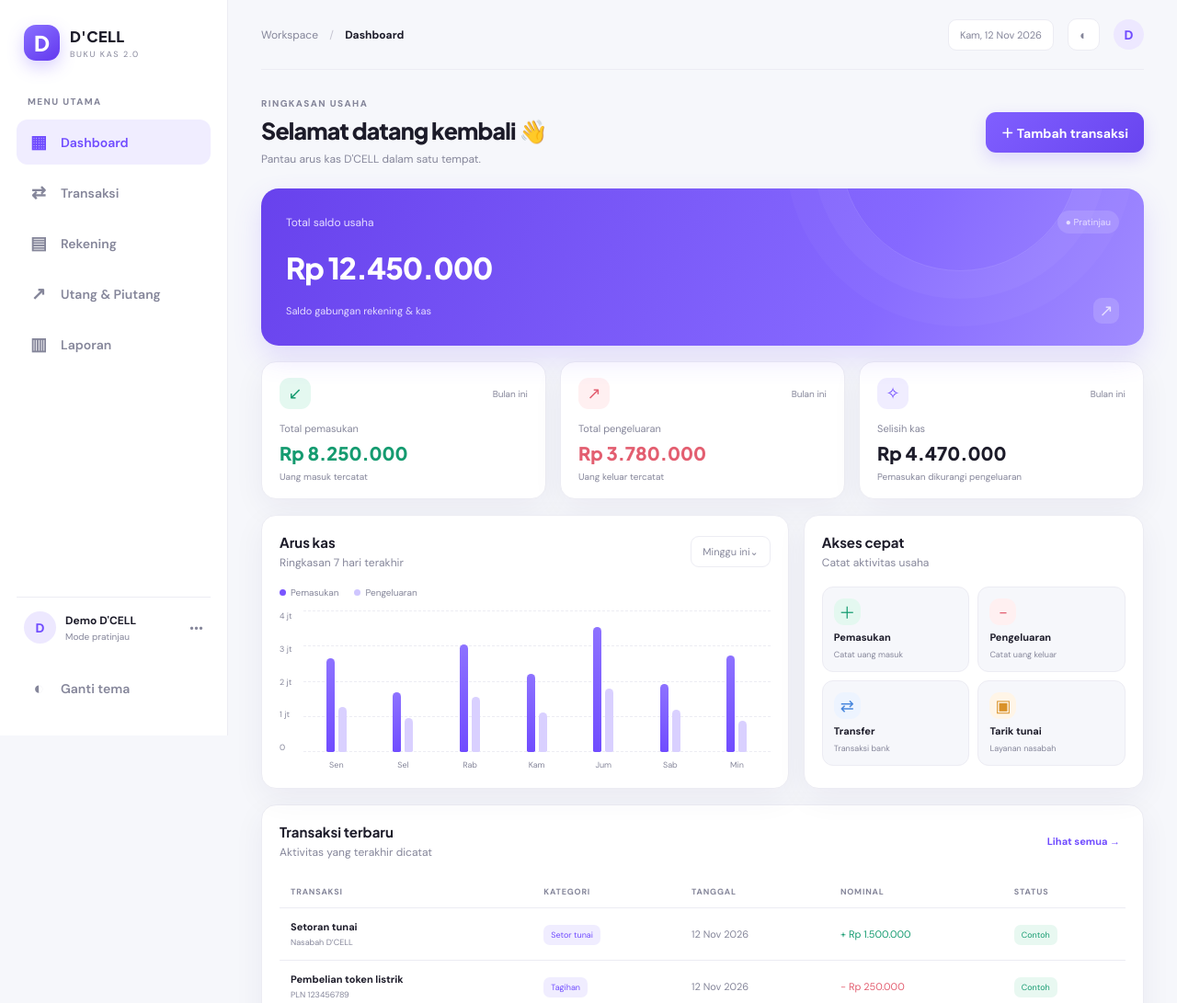
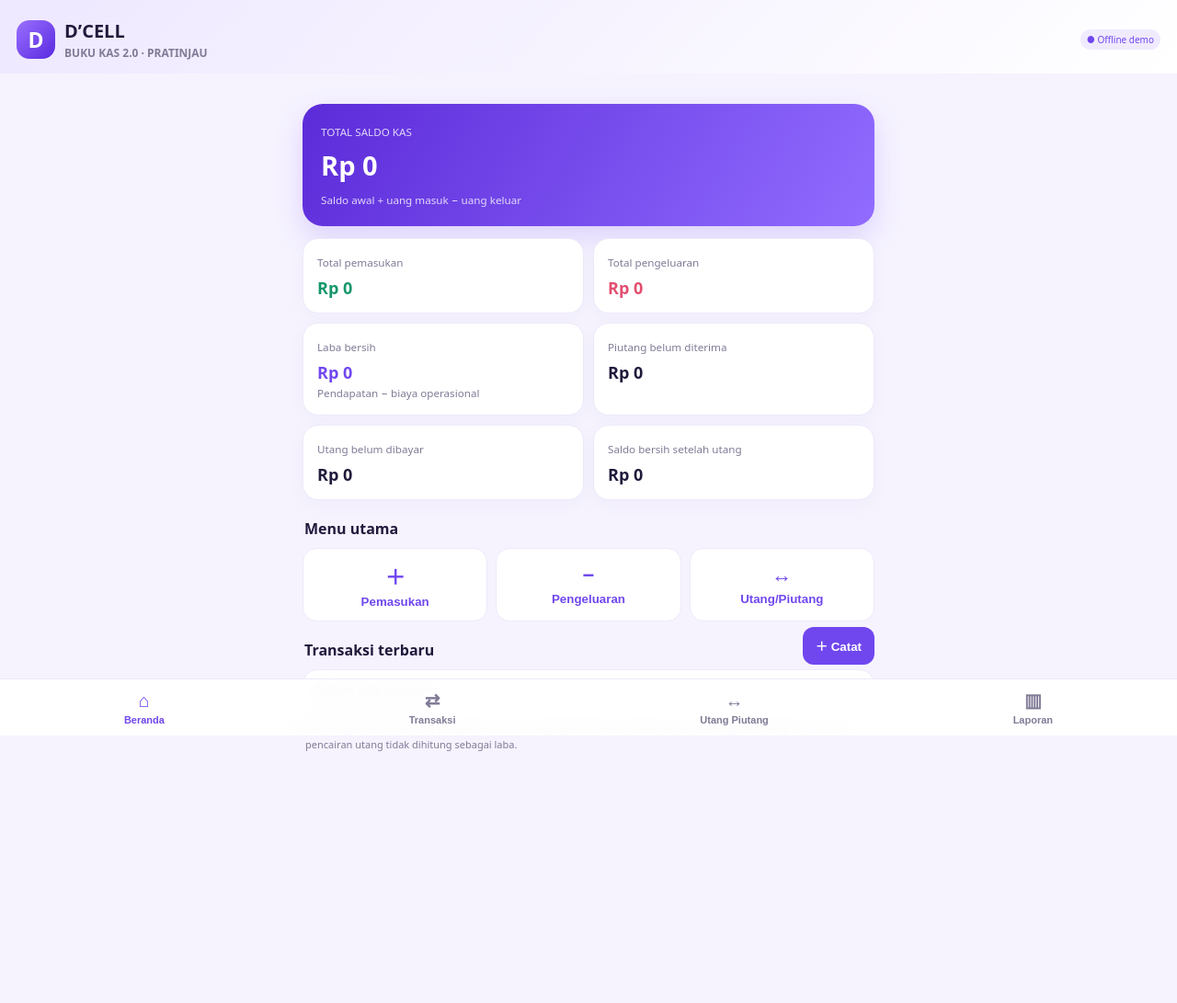
Before and after one commit to kobayashirindou46-netizen/Kas-chatgpt, a plain HTML site: page index.html in a window 1280 px wide. Shown: the top 1091 px of the page at 92% size. After the commit the page ends 928 px from the top, so only its background shows below. Drawn offline with Linux system fonts and the light colour scheme.

Commit message:
Add files via upload

```diff
--- a/index.html
+++ b/index.html
@@ -1,87 +1,84 @@
 <!doctype html>
 <html lang="id">
 <head>
-  <meta charset="utf-8">
-  <meta name="viewport" content="width=device-width,initial-scale=1,viewport-fit=cover">
-  <meta name="theme-color" content="#6d4aff">
-  <title>D'CELL — Buku Kas 2.0</title>
-  <link rel="stylesheet" href="styles.css">
-</head>
+<meta charset="utf-8"><meta name="viewport" content="width=device-width,initial-scale=1,viewport-fit=cover">
+<meta name="theme-color" content="#6f45ee"><title>D'CELL Buku Kas 2.0</title>
+<style>
+:root{--bg:#f6f3ff;--card:#fff;--ink:#211a3b;--muted:#817b96;--purple:#7047ee;--line:#eee9fa;--green:#15966b;--red:#e34e70}
+*{box-sizing:border-box}body{margin:0;background:var(--bg);color:var(--ink);font:14px system-ui,-apple-system,Segoe UI,sans-serif}
+header{padding:20px 18px 14px;background:linear-gradient(135deg,#eee8ff,#fff);display:flex;justify-content:space-between;align-items:center}
+.brand{display:flex;align-items:center;gap:10px;font-weight:850;font-size:20px}.logo{width:42px;height:42px;border-radius:14px;background:linear-gradient(135deg,#9a70ff,#5829df);display:grid;place-items:center;color:white;font-size:23px}
+main{max-width:650px;margin:auto;padding:14px 14px 100px}.sub{color:var(--muted);font-size:12px;margin-top:2px}.balance{background:linear-gradient(120deg,#5c2bd9,#916cff);color:white;border-radius:22px;padding:20px;margin:8px 0 13px;box-shadow:0 12px 30px #7047ee30}.balance small{opacity:.8}.balance strong{display:block;font-size:29px;margin:8px 0}.stats{display:grid;grid-template-columns:repeat(2,1fr);gap:10px}.card{background:var(--card);border:1px solid var(--line);border-radius:17px;padding:15px;box-shadow:0 5px 20px #33205b08}.card small{color:var(--muted)}.card strong{display:block;font-size:18px;margin-top:7px}.green{color:var(--green)}.red{color:var(--red)}.purple{color:var(--purple)}
+h2{font-size:16px;margin:20px 2px 10px}.menus{display:grid;grid-template-columns:repeat(3,1fr);gap:9px}.menu{border:1px solid var(--line);background:white;border-radius:15px;padding:13px 5px;text-align:center;color:var(--purple);font-weight:700}.menu span{display:block;font-size:22px;margin-bottom:5px}.section-head{display:flex;justify-content:space-between;align-items:center}.section-head h2{margin:20px 2px 10px}.btn{border:0;border-radius:12px;background:var(--purple);color:white;padding:11px 14px;font-weight:750}.list{background:white;border-radius:16px;border:1px solid var(--line);overflow:hidden}.item{display:flex;justify-content:space-between;gap:10px;padding:13px;border-bottom:1px solid var(--line)}.item:last-child{border:0}.item b{display:block}.item small{color:var(--muted)}.amount{text-align:right;font-weight:800;white-space:nowrap}.pill{font-size:10px;background:#f0ebff;color:var(--purple);padding:4px 7px;border-radius:20px}
+nav{position:fixed;bottom:0;left:0;right:0;background:#ffffffed;backdrop-filter:blur(12px);border-top:1px solid var(--line);display:flex;justify-content:space-around;padding:10px 2px calc(10px + env(safe-area-inset-bottom));z-index:3}nav button{border:0;background:none;color:var(--muted);font-size:11px;font-weight:700}nav button.active{color:var(--purple)}nav span{display:block;font-size:20px;margin-bottom:3px}
+.page{display:none}.page.active{display:block}.note{font-size:11px;color:var(--muted);line-height:1.5;margin:10px 3px}
+.modal{display:none;position:fixed;inset:0;background:#17102788;z-index:5;align-items:end;justify-content:center}.modal.show{display:flex}.sheet{background:white;color:var(--ink);width:min(650px,100%);border-radius:22px 22px 0 0;padding:20px 18px calc(22px + env(safe-area-inset-bottom));max-height:90vh;overflow:auto}.sheet h2{margin:0 0 15px}.field{display:block;margin:11px 0;font-weight:700;font-size:12px}.field input,.field select{display:block;width:100%;padding:12px;border:1px solid #e5def5;border-radius:10px;margin-top:6px;font:inherit;background:#fff}.row{display:grid;grid-template-columns:1fr 1fr;gap:10px}.actions{display:flex;gap:9px;margin-top:16px}.actions button{flex:1}.ghost{background:#f0ebff;color:var(--purple)}.hidden{display:none!important}
+@media(min-width:650px){main{padding-top:25px}.modal{align-items:center}.sheet{border-radius:22px}}
+</style></head>
 <body>
-  <div class="app-shell">
-    <aside class="sidebar">
-      <a class="brand" href="#"><span class="brand-mark">D</span><span><b>D'CELL</b><small>BUKU KAS 2.0</small></span></a>
-      <div class="side-label">MENU UTAMA</div>
-      <nav id="sideNav">
-        <button class="nav-item active" data-page="dashboard"><span>▦</span> Dashboard</button>
-        <button class="nav-item" data-page="transaksi"><span>⇄</span> Transaksi</button>
-        <button class="nav-item" data-page="rekening"><span>▤</span> Rekening</button>
-        <button class="nav-item" data-page="utang"><span>↗</span> Utang & Piutang</button>
-        <button class="nav-item" data-page="laporan"><span>▥</span> Laporan</button>
-      </nav>
-      <div class="sidebar-bottom">
-        <div class="profile"><div class="avatar">D</div><div><b>Demo D'CELL</b><small>Mode pratinjau</small></div><span class="dots">•••</span></div>
-        <button class="nav-item" id="themeBtn"><span>◐</span> Ganti tema</button>
-      </div>
-    </aside>
-
-    <main class="main">
-      <header class="topbar">
-        <div class="mobile-brand"><span class="brand-mark">D</span><b>D'CELL</b></div>
-        <div class="breadcrumb">Workspace <span>/</span> <b id="crumb">Dashboard</b></div>
-        <div class="top-actions"><span class="date-chip" id="today"></span><button class="icon-btn" id="themeTop" aria-label="Ganti tema">◐</button><div class="avatar small">D</div></div>
-      </header>
-
-      <section class="page active" id="page-dashboard">
-        <div class="welcome">
-          <div><div class="eyebrow">RINGKASAN USAHA</div><h1>Selamat datang kembali 👋</h1><p>Pantau arus kas D'CELL dalam satu tempat.</p></div>
-          <button class="primary" id="addTop">＋ Tambah transaksi</button>
-        </div>
-        <div class="balance-card">
-          <div class="balance-head"><span>Total saldo usaha</span><span class="live-dot">● Pratinjau</span></div>
-          <div class="balance-value" id="totalBalance">Rp 12.450.000</div>
-          <div class="balance-foot"><span>Saldo gabungan rekening & kas</span><span class="balance-icon">↗</span></div>
-          <div class="balance-glow"></div>
-        </div>
-        <div class="stats-grid">
-          <article class="stat-card"><div class="stat-top"><span class="stat-icon income">↙</span><span class="stat-period">Bulan ini</span></div><small>Total pemasukan</small><strong class="green" id="incomeTotal">Rp 8.250.000</strong><div class="stat-note">Uang masuk tercatat</div></article>
-          <article class="stat-card"><div class="stat-top"><span class="stat-icon expense">↗</span><span class="stat-period">Bulan ini</span></div><small>Total pengeluaran</small><strong class="red" id="expenseTotal">Rp 3.780.000</strong><div class="stat-note">Uang keluar tercatat</div></article>
-          <article class="stat-card"><div class="stat-top"><span class="stat-icon profit">✧</span><span class="stat-period">Bulan ini</span></div><small>Selisih kas</small><strong id="netTotal">Rp 4.470.000</strong><div class="stat-note">Pemasukan dikurangi pengeluaran</div></article>
-        </div>
-        <div class="content-grid">
-          <article class="panel chart-panel"><div class="panel-head"><div><h2>Arus kas</h2><p>Ringkasan 7 hari terakhir</p></div><span class="select-lite">Minggu ini⌄</span></div>
-            <div class="chart-legend"><span><i class="legend-dot purple"></i>Pemasukan</span><span><i class="legend-dot pale"></i>Pengeluaran</span></div>
-            <div class="chart" aria-label="Grafik arus kas"><div class="y-labels"><span>4 jt</span><span>3 jt</span><span>2 jt</span><span>1 jt</span><span>0</span></div><div class="chart-area"><div class="grid-lines"><i></i><i></i><i></i><i></i><i></i></div><div class="bars" id="bars"><div class="bar-pair"><i style="height:66%"></i><b style="height:32%"></b><small>Sen</small></div><div class="bar-pair"><i style="height:42%"></i><b style="height:24%"></b><small>Sel</small></div><div class="bar-pair"><i style="height:76%"></i><b style="height:39%"></b><small>Rab</small></div><div class="bar-pair"><i style="height:55%"></i><b style="height:28%"></b><small>Kam</small></div><div class="bar-pair"><i style="height:88%"></i><b style="height:45%"></b><small>Jum</small></div><div class="bar-pair"><i style="height:48%"></i><b style="height:30%"></b><small>Sab</small></div><div class="bar-pair"><i style="height:68%"></i><b style="height:22%"></b><small>Min</small></div></div></div></div>
-          </article>
-          <article class="panel quick-panel"><div class="panel-head"><div><h2>Akses cepat</h2><p>Catat aktivitas usaha</p></div></div><div class="quick-grid"><button class="quick-action" data-type="masuk"><span class="quick-icon income">＋</span><b>Pemasukan</b><small>Catat uang masuk</small></button><button class="quick-action" data-type="keluar"><span class="quick-icon expense">−</span><b>Pengeluaran</b><small>Catat uang keluar</small></button><button class="quick-action" data-type="transfer"><span class="quick-icon transfer">⇄</span><b>Transfer</b><small>Transaksi bank</small></button><button class="quick-action" data-type="tarik"><span class="quick-icon wallet">▣</span><b>Tarik tunai</b><small>Layanan nasabah</small></button></div></article>
-        </div>
-        <article class="panel recent-panel"><div class="panel-head"><div><h2>Transaksi terbaru</h2><p>Aktivitas yang terakhir dicatat</p></div><button class="text-btn" data-goto="transaksi">Lihat semua →</button></div><div class="table-wrap"><table><thead><tr><th>TRANSAKSI</th><th>KATEGORI</th><th>TANGGAL</th><th>NOMINAL</th><th>STATUS</th></tr></thead><tbody id="recentRows"><tr><td><b>Setoran tunai</b><small>Nasabah D'CELL</small></td><td><span class="tag">Setor tunai</span></td><td>12 Nov 2026</td><td class="green">+ Rp 1.500.000</td><td><span class="status">Selesai</span></td></tr><tr><td><b>Pembelian token listrik</b><small>PLN 123456789</small></td><td><span class="tag">Tagihan</span></td><td>12 Nov 2026</td><td class="red">− Rp 250.000</td><td><span class="status">Selesai</span></td></tr><tr><td><b>Top up DANA</b><small>Pelanggan</small></td><td><span class="tag">E-wallet</span></td><td>11 Nov 2026</td><td class="green">+ Rp 103.000</td><td><span class="status">Selesai</span></td></tr></tbody></table></div></article>
-      </section>
-
-      <section class="page" id="page-transaksi"><div class="page-title"><div><div class="eyebrow">PENCATATAN</div><h1>Transaksi</h1><p>Kelola seluruh pemasukan dan pengeluaran.</p></div><button class="primary" id="addTransactions">＋ Tambah transaksi</button></div><article class="panel"><div class="panel-head"><div><h2>Semua transaksi</h2><p>Data contoh untuk pratinjau tampilan</p></div><input class="search" id="searchTx" placeholder="Cari transaksi…"></div><div class="table-wrap"><table><thead><tr><th>TRANSAKSI</th><th>KATEGORI</th><th>TANGGAL</th><th>NOMINAL</th><th>STATUS</th></tr></thead><tbody id="allRows"></tbody></table></div></article></section>
-
-      <section class="page" id="page-rekening"><div class="page-title"><div><div class="eyebrow">SUMBER DANA</div><h1>Rekening</h1><p>Pantau saldo kas, bank, dan e-wallet.</p></div></div><div class="account-grid"><article class="account-card cash"><span>UANG TUNAI</span><b>Rp 2.450.000</b><small>Kas di laci</small></article><article class="account-card"><span>BNI</span><b>Rp 6.500.000</b><small>Rekening bank</small></article><article class="account-card"><span>BRI</span><b>Rp 2.800.000</b><small>Rekening bank</small></article><article class="account-card"><span>E-WALLET</span><b>Rp 700.000</b><small>Saldo dompet digital</small></article></div></section>
-
-      <section class="page" id="page-utang"><div class="page-title"><div><div class="eyebrow">CATATAN PELANGGAN</div><h1>Utang & Piutang</h1><p>Pantau kewajiban dan tagihan pelanggan.</p></div><button class="primary" id="debtInfo">＋ Catatan baru</button></div><div class="stats-grid two"><article class="stat-card"><small>Total piutang</small><strong class="green">Rp 850.000</strong><div class="stat-note">Belum diterima</div></article><article class="stat-card"><small>Total utang</small><strong class="red">Rp 300.000</strong><div class="stat-note">Belum dibayar</div></article></div><article class="panel empty-note"><div class="empty-icon">↗</div><h2>Ringkasan utang & piutang</h2><p>Halaman ini adalah contoh tampilan. Data asli akan disambungkan setelah struktur Firestore lama diverifikasi.</p></article></section>
-
-      <section class="page" id="page-laporan"><div class="page-title"><div><div class="eyebrow">ANALISIS USAHA</div><h1>Laporan</h1><p>Lihat performa keuangan D'CELL.</p></div><span class="select-lite">November 2026⌄</span></div><div class="stats-grid"><article class="stat-card"><small>Pemasukan</small><strong class="green">Rp 8.250.000</strong></article><article class="stat-card"><small>Pengeluaran</small><strong class="red">Rp 3.780.000</strong></article><article class="stat-card"><small>Laba bersih</small><strong>Rp 4.470.000</strong></article></div><article class="panel empty-note"><div class="empty-icon">▥</div><h2>Laporan keuangan</h2><p>Grafik dan rekap periode akan menggunakan data Firestore setelah integrasi selesai.</p></article></section>
-
-      <nav class="bottom-nav" id="bottomNav"><button class="active" data-page="dashboard"><span>▦</span>Home</button><button data-page="transaksi"><span>⇄</span>Transaksi</button><button data-page="rekening"><span>▤</span>Rekening</button><button data-page="utang"><span>↗</span>Utang</button><button data-page="laporan"><span>▥</span>Laporan</button></nav>
-    </main>
-  </div>
-
-  <div class="modal-backdrop" id="modal">
-    <form class="modal" id="txForm">
-      <div class="modal-head"><div><div class="eyebrow">CATAT AKTIVITAS</div><h2>Tambah transaksi</h2></div><button type="button" class="close" id="closeModal">×</button></div>
-      <label>Jenis transaksi<select id="txType"><option value="masuk">Pemasukan</option><option value="keluar">Pengeluaran</option><option value="transfer">Transfer</option><option value="tarik">Tarik tunai</option><option value="setor">Setor tunai</option><option value="topup">Top up e-wallet</option></select></label>
-      <label>Keterangan<input id="txName" required placeholder="Contoh: Top up DANA"></label>
-      <div class="form-row"><label>Nominal (Rp)<input id="txAmount" type="number" min="1" required placeholder="100000"></label><label>Tanggal<input id="txDate" type="date" required></label></div>
-      <label>Catatan (opsional)<textarea id="txNote" rows="2" placeholder="Tambahkan catatan…"></textarea></label>
-      <div class="demo-warning">Mode pratinjau: transaksi hanya disimpan di browser ini, bukan ke Firebase.</div>
-      <button class="primary full" type="submit">Simpan contoh transaksi</button>
-    </form>
-  </div>
-  <div class="toast" id="toast">Transaksi contoh ditambahkan.</div>
-  <script src="app.js"></script>
-</body>
-</html>
+<header><div class="brand"><div class="logo">D</div><div>D’CELL<div class="sub">BUKU KAS 2.0 · PRATINJAU</div></div></div><span class="pill">● Offline demo</span></header>
+<main>
+<section class="page active" id="home">
+<div class="balance"><small>TOTAL SALDO KAS</small><strong id="balance">Rp 0</strong><small>Saldo awal + uang masuk − uang keluar</small></div>
+<div class="stats">
+<div class="card"><small>Total pemasukan</small><strong class="green" id="income">Rp 0</strong></div>
+<div class="card"><small>Total pengeluaran</small><strong class="red" id="expense">Rp 0</strong></div>
+<div class="card"><small>Laba bersih</small><strong class="purple" id="profit">Rp 0</strong><small>Pendapatan − biaya operasional</small></div>
+<div class="card"><small>Piutang belum diterima</small><strong id="receivable">Rp 0</strong></div>
+<div class="card"><small>Utang belum dibayar</small><strong id="payable">Rp 0</strong></div>
+<div class="card"><small>Saldo bersih setelah utang</small><strong id="net">Rp 0</strong></div>
+</div>
+<h2>Menu utama</h2><div class="menus">
+<button class="menu" onclick="openTx('income')"><span>＋</span>Pemasukan</button>
+<button class="menu" onclick="openTx('expense')"><span>−</span>Pengeluaran</button>
+<button class="menu" onclick="openDebt()"><span>↔</span>Utang/Piutang</button>
+</div>
+<div class="section-head"><h2>Transaksi terbaru</h2><button class="btn" onclick="openTx()">＋ Catat</button></div>
+<div class="list" id="recent"></div>
+<p class="note">Perhitungan demo: laba = pendapatan usaha − biaya operasional. Transfer antar-rekening, setor/tarik tunai, dan pencairan utang tidak dihitung sebagai laba.</p>
+</section>
+<section class="page" id="transactions"><div class="section-head"><h2>Semua transaksi</h2><button class="btn" onclick="openTx()">＋ Tambah</button></div><div class="list" id="allTx"></div></section>
+<section class="page" id="debts"><div class="section-head"><h2>Utang & Piutang</h2><button class="btn" onclick="openDebt()">＋ Catatan</button></div><div class="stats"><div class="card"><small>Piutang</small><strong id="receivable2">Rp 0</strong></div><div class="card"><small>Utang</small><strong id="payable2">Rp 0</strong></div></div><h2>Daftar catatan</h2><div class="list" id="debtList"></div></section>
+<section class="page" id="reports"><h2>Laporan keuangan</h2><div class="stats"><div class="card"><small>Pemasukan</small><strong class="green" id="rIncome">Rp 0</strong></div><div class="card"><small>Pengeluaran</small><strong class="red" id="rExpense">Rp 0</strong></div><div class="card"><small>Laba bersih</small><strong class="purple" id="rProfit">Rp 0</strong></div><div class="card"><small>Saldo kas</small><strong id="rBalance">Rp 0</strong></div></div><p class="note">Laporan dihitung ulang otomatis setiap kali transaksi ditambahkan.</p></section>
+</main>
+<nav><button class="active" data-page="home"><span>⌂</span>Beranda</button><button data-page="transactions"><span>⇄</span>Transaksi</button><button data-page="debts"><span>↔</span>Utang Piutang</button><button data-page="reports"><span>▥</span>Laporan</button></nav>
+<div class="modal" id="txModal"><form class="sheet" id="txForm"><h2>Catat transaksi</h2>
+<label class="field">Jenis transaksi<select id="txType"><option value="income">Pemasukan usaha</option><option value="expense">Pengeluaran usaha</option><option value="transfer">Transfer antar-rekening</option><option value="cashin">Setor tunai</option><option value="cashout">Tarik tunai</option></select></label>
+<label class="field">Keterangan<input id="txName" required placeholder="Contoh: Biaya admin transfer"></label>
+<div class="row"><label class="field">Nominal (Rp)<input id="txAmount" type="number" min="1" required></label><label class="field">Tanggal<input id="txDate" type="date" required></label></div>
+<div class="actions"><button type="button" class="btn ghost" onclick="closeModals()">Batal</button><button class="btn">Simpan</button></div></form></div>
+<div class="modal" id="debtModal"><form class="sheet" id="debtForm"><h2>Catatan utang / piutang</h2>
+<label class="field">Jenis<select id="debtType"><option value="receivable">Piutang (orang berutang ke kita)</option><option value="payable">Utang (kita berutang)</option></select></label>
+<label class="field">Nama / keterangan<input id="debtName" required placeholder="Nama pelanggan"></label>
+<div class="row"><label class="field">Nominal (Rp)<input id="debtAmount" type="number" min="1" required></label><label class="field">Jatuh tempo<input id="debtDate" type="date"></label></div>
+<div class="actions"><button type="button" class="btn ghost" onclick="closeModals()">Batal</button><button class="btn">Simpan catatan</button></div></form></div>
+<script>
+const fmt=n=>new Intl.NumberFormat('id-ID',{style:'currency',currency:'IDR',maximumFractionDigits:0}).format(n);
+const dateNow=()=>new Date().toISOString().slice(0,10);
+let openingBalance=0, txs=[], debts=[];
+function esc(s){return String(s).replace(/[&<>"']/g,c=>({'&':'&amp;','<':'&lt;','>':'&gt;','"':'&quot;',"'":'&#39;'}[c]));}
+function calc(){
+ const income=txs.filter(t=>t.type==='income').reduce((a,t)=>a+t.amount,0);
+ const expense=txs.filter(t=>t.type==='expense').reduce((a,t)=>a+t.amount,0);
+ const cashIn=txs.filter(t=>['income','cashin'].includes(t.type)).reduce((a,t)=>a+t.amount,0);
+ const cashOut=txs.filter(t=>['expense','cashout'].includes(t.type)).reduce((a,t)=>a+t.amount,0);
+ const balance=openingBalance+cashIn-cashOut;
+ const rec=debts.filter(d=>d.type==='receivable').reduce((a,d)=>a+d.amount,0);
+ const pay=debts.filter(d=>d.type==='payable').reduce((a,d)=>a+d.amount,0);
+ const profit=income-expense;
+ for(const [id,val] of Object.entries({balance,income,expense,profit,receivable:rec,payable:pay,net:balance+rec-pay,rIncome:income,rExpense:expense,rProfit:profit,rBalance:balance,receivable2:rec,payable2:pay}))document.getElementById(id).textContent=fmt(val);
+ render();
+}
+function render(){
+ const rows=txs.slice().reverse().map(t=>`<div class="item"><div><b>${esc(t.name)}</b><small>${esc(t.date)} · ${({income:'Pemasukan',expense:'Pengeluaran',transfer:'Transfer (non-laba)',cashin:'Setor tunai (non-laba)',cashout:'Tarik tunai (non-laba)'})[t.type]}</small></div><div class="amount ${t.type==='income'?'green':t.type==='expense'?'red':''}">${fmt(t.amount)}</div></div>`).join('')||'<div class="item">Belum ada transaksi.</div>';
+ document.getElementById('recent').innerHTML=rows;document.getElementById('allTx').innerHTML=rows;
+ document.getElementById('debtList').innerHTML=debts.map(d=>`<div class="item"><div><b>${esc(d.name)}</b><small>${d.date||'Tanpa jatuh tempo'} · ${d.type==='receivable'?'Piutang':'Utang'}</small></div><div class="amount ${d.type==='receivable'?'green':'red'}">${fmt(d.amount)}</div></div>`).join('')||'<div class="item">Belum ada catatan.</div>';
+}
+function openTx(type){document.getElementById('txForm').reset();document.getElementById('txDate').value=dateNow();if(type)document.getElementById('txType').value=type;document.getElementById('txModal').classList.add('show')}
+function openDebt(){document.getElementById('debtForm').reset();document.getElementById('debtDate').value=dateNow();document.getElementById('debtModal').classList.add('show')}
+function closeModals(){document.querySelectorAll('.modal').forEach(m=>m.classList.remove('show'))}
+document.getElementById('txForm').addEventListener('submit',e=>{e.preventDefault();txs.push({type:txType.value,name:txName.value.trim(),amount:Number(txAmount.value),date:txDate.value});closeModals();calc()});
+document.getElementById('debtForm').addEventListener('submit',e=>{e.preventDefault();debts.push({type:debtType.value,name:debtName.value.trim(),amount:Number(debtAmount.value),date:debtDate.value});closeModals();calc()});
+document.querySelectorAll('nav button').forEach(b=>b.onclick=()=>{document.querySelectorAll('nav button').forEach(x=>x.classList.toggle('active',x===b));document.querySelectorAll('.page').forEach(p=>p.classList.toggle('active',p.id===b.dataset.page));});
+calc();
+</script></body></html>
```
